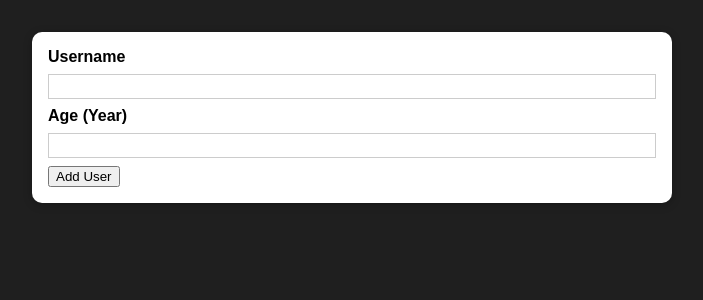
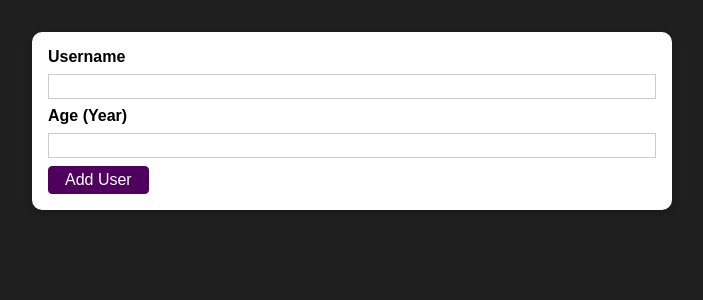
Before and after one commit to maryamghorbani/AddUsers, a React (Create React App) app: page / in a window 1280 px wide. Shown: the top 300 px of the page, without its empty margins (288-991 px from the left). Built offline with nearby package versions, Linux system fonts and the light colour scheme.

Commit message:
add button component

```diff
--- /dev/null
+++ b/src/components/UI/Bottun.module.css
@@ -0,0 +1,19 @@
+.button {
+  font: inherit;
+  border: 1px solid #4f005f;
+  background: #4f005f;
+  color: white;
+  padding: 0.25rem 1rem;
+  cursor: pointer;
+  border-radius: 4px;
+}
+
+.button:hover,
+.button:active {
+  background: #741188;
+  border-color: #741188;
+}
+
+.button:focus {
+  outline: none;
+}
--- /dev/null
+++ b/src/components/UI/Button.js
@@ -0,0 +1,14 @@
+import React from 'react';
+
+//import styles
+import classes from './Bottun.module.css';
+
+const Button = props => {
+    return (
+        <button className={classes.button} type={props.type || 'button'} onClick={props.onClick}>
+            {props.children}
+        </button>
+    )
+};
+
+export default Button;
--- a/src/components/Users/AddUser.js
+++ b/src/components/Users/AddUser.js
@@ -2,6 +2,7 @@
 
 // import components
 import Card from "../UI/Card";
+import Button from "../UI/Button";
 
 //import styles
 import classes from "./AddUser.module.css"
@@ -18,7 +19,7 @@
                 <input id="username" type="text"/>
                 <label htmlFor="age">Age (Year)</label>
                 <input id="age" type="number"/>
-                <button type="submit">Add User</button>
+                <Button type="submit" onClick={addUserHandler}>Add User</Button>
             </form>
         </Card>
     )
```
